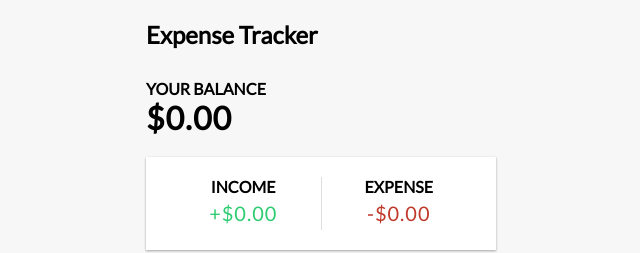
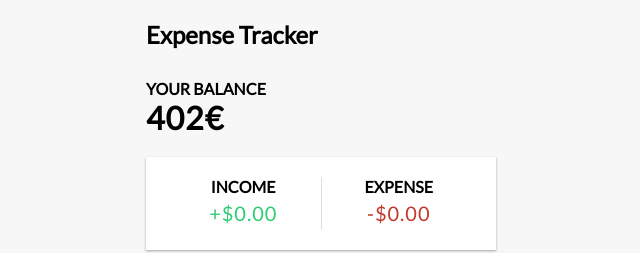
Before and after one commit to katherinebl/vue-expense-tracker, a Vue app: page / in a window 1280 px wide. Shown: the top 253 px of the page, without its empty margins (319-959 px from the left). Built offline with nearby package versions, Linux system fonts and the light colour scheme.

Commit message:
Passed total to Balance component (computed prop)

```diff
--- a/src/App.vue
+++ b/src/App.vue
@@ -1,7 +1,7 @@
 <template>
   <Header />
   <div class="container">
-    <Balance />
+    <Balance :total="total"/>
     <IncomeExpense />
     <TransactionList :transactions="transactions"/>
     <AddTransaction />
@@ -15,7 +15,7 @@
   import TransactionList from './components/TransactionList.vue'
   import AddTransaction from './components/AddTransaction.vue'
 
-  import { ref } from 'vue'
+  import { ref, computed  } from 'vue'
 
   const transactions = ref([
       { id: 1, text: 'Book', amount: -20 },
@@ -23,4 +23,10 @@
       { id: 3, text: 'Tickets', amount: -208 },
       { id: 4, text: 'Camera', amount: 130 },
   ])
+
+  const total = computed(() => {
+    return transactions.value.reduce((acc, transaction) => {
+      return acc + transaction.amount
+    }, 0)
+  })
 </script>
--- a/src/components/Balance.vue
+++ b/src/components/Balance.vue
@@ -1,4 +1,15 @@
 <template>
     <h4>Your Balance</h4>
-    <h1 id="balance">$0.00</h1>
+    <h1 id="balance">{{ total }}€</h1>
 </template>
+
+<script setup>
+import { defineProps } from 'vue'
+
+    const props = defineProps({
+        total: {
+            type: Number,
+            required: true
+        }
+    })
+</script>
```
